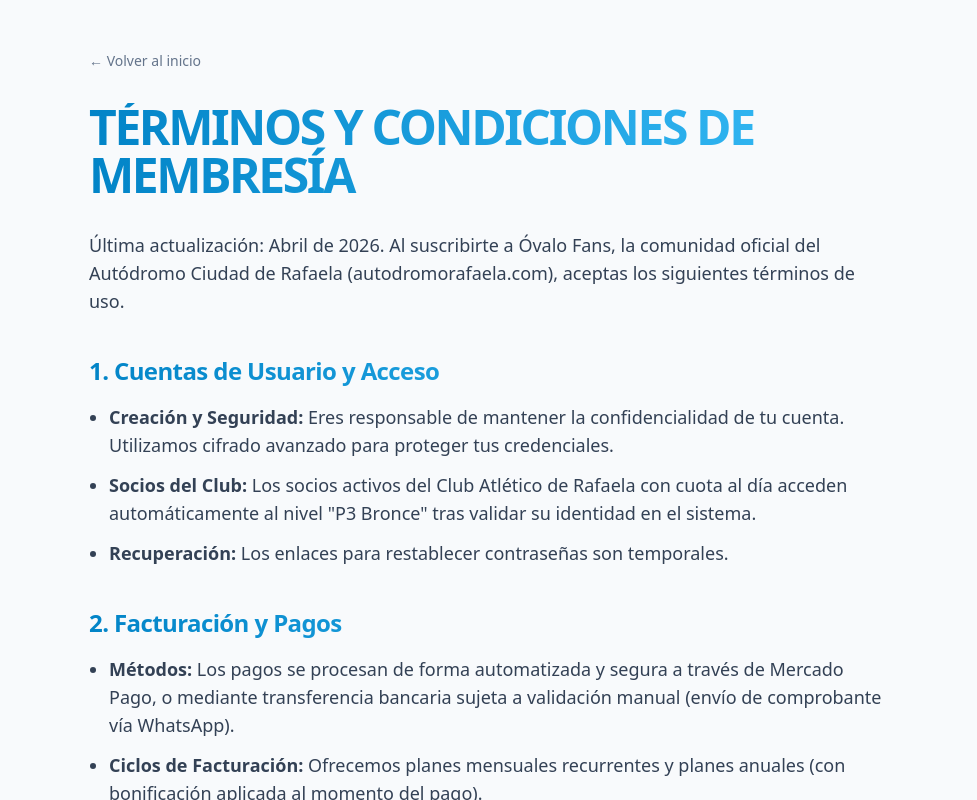
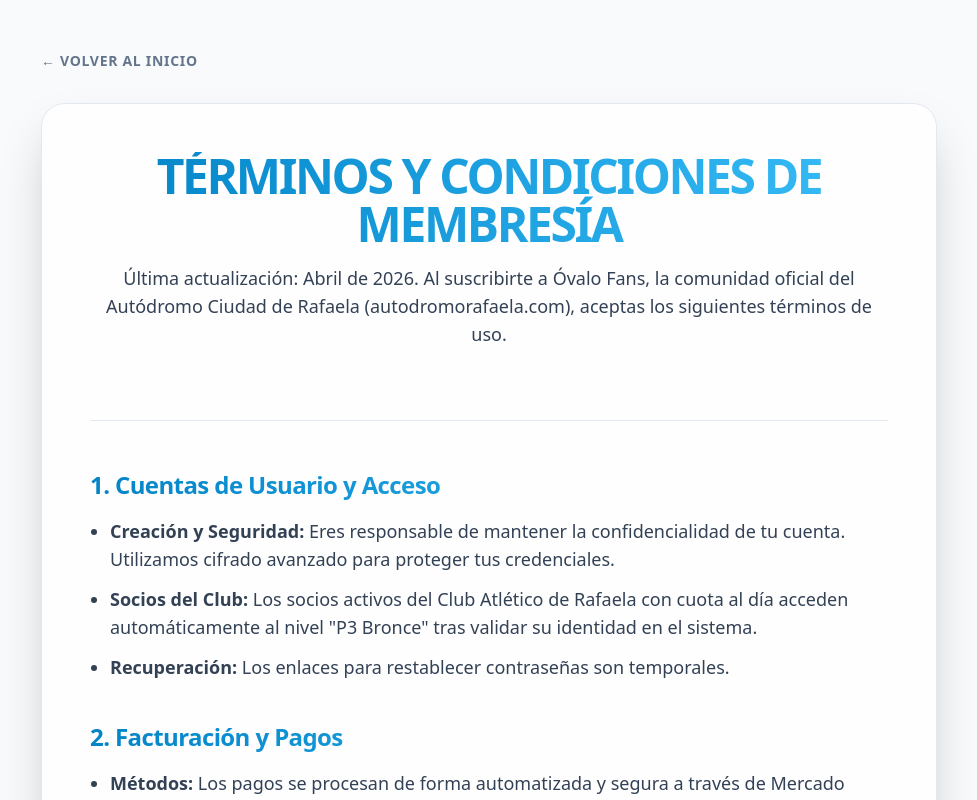
Before and after one commit to mardigitals/front-ovalo-fans, a React (Vite) app: page /terms-conditions in a window 1280 px wide. Shown: the top 800 px of the page, without its empty margins (151-1128 px from the left). Built offline with nearby package versions, Linux system fonts and the light colour scheme.

Commit message:
agregamos mejor visual con contenedor glass

```diff
--- a/src/pages/TermsConditionsPage.tsx
+++ b/src/pages/TermsConditionsPage.tsx
@@ -2,17 +2,24 @@ import { Link } from 'react-router-dom';
 
 const TermsConditionsPage = () => {
   return (
-    <div className="max-w-4xl mx-auto p-6 md:p-12">
+    <div className="py-12 px-4 sm:px-6 lg:px-8 animate-in fade-in duration-500">
 
-      {/* Botón de volver usando tu estilo de link */}
-      <Link to="/" className="mb-8 inline-block text-slate-500 hover:text-sky-500 transition-colors text-sm font-medium">
-        &larr; Volver al inicio
+      <div className="max-w-4xl mx-auto">
+        {/* Botón Volver */}
+        <Link to="/" className="inline-block mb-8 text-slate-500 hover:text-sky-500 font-bold transition-colors text-sm uppercase tracking-wider">
+          ← Volver al inicio
         </Link>
 
-      <h1 className="title-fan mb-8">Términos y Condiciones de Membresía</h1>
+        {/* Contenedor tipo Glass */}
+        <div className="bg-white/80 dark:bg-black/40 backdrop-blur-xl border border-slate-200 dark:border-white/10 rounded-3xl p-8 md:p-12 shadow-2xl dark:shadow-sky-500/5">
+
+          {/* Cabecera */}
+          <div className="text-center mb-12 border-b border-slate-200 dark:border-white/10 pb-8">
+            <h1 className="title-fan text-3xl md:text-5xl mb-4">Términos y Condiciones de Membresía</h1>
             <p className="text-fan mb-10">
               Última actualización: Abril de 2026. Al suscribirte a Óvalo Fans, la comunidad oficial del Autódromo Ciudad de Rafaela (autodromorafaela.com), aceptas los siguientes términos de uso.
             </p>
+          </div>
 
           <div className="space-y-10">
 
@@ -99,6 +106,8 @@ const TermsConditionsPage = () => {
 
           </div>
 
+        </div>
+
       {/* Footer / Acción (usando tu botón glass-neon) */}
       <div className="mt-16 pt-8 border-t border-slate-200 dark:border-white/10 text-center">
         <p className="text-fan text-sm mb-6">
@@ -110,6 +119,7 @@ const TermsConditionsPage = () => {
       </div>
 
       </div>
+    </div>
   );
 };
 
```
Lines whose indentation alone changed are shown as unchanged.
